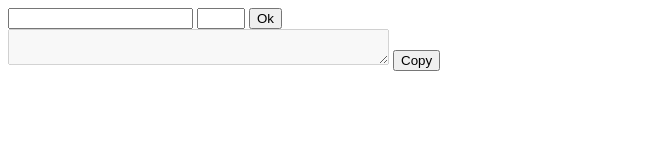
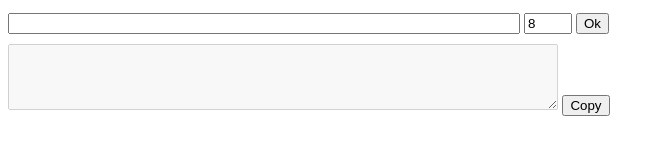
Before and after one commit to rfz413/shapass, a plain HTML site: page index.html in a window 1280 px wide. Shown: the whole page, without its empty margins (0-665 px from the left). Drawn offline with Linux system fonts and the light colour scheme.

Commit message:
Update index.html

```diff
--- a/index.html
+++ b/index.html
@@ -1,4 +1,3 @@
-<!DOCTYPE html>
 <html lang="en">
 <head>
   <meta charset="UTF-8">
@@ -10,13 +9,13 @@
   <script src="./b35e.js"></script>
 </head>
 <body>
-  <div>
-    <input type="text" name="" id="text" />
-    <input type="number" min="1" max="8" name="" id="num" />
+  <div style="padding: 5px 0">
+    <input type="text" name="" id="text" style="width:40vw">
+    <input type="number" min="1" max="8" value="8" name="" id="num">
     <button onclick="getP()" name="" id="">Ok</button>
   </div>
-  <div>
-    <textarea id="ta" name="" rows="2" cols="45" disabled></textarea>
+  <div style="padding: 5px 0">
+    <textarea id="ta" name="" rows="4" cols="45" disabled="" style="width:43vw"></textarea>
     <button onclick="copyP()" name="" id="">Copy</button>
   </div>
 
@@ -32,5 +31,6 @@
       navigator.clipboard.writeText(taaa.value);
     }
   </script>
+
 </body>
 </html>
```
